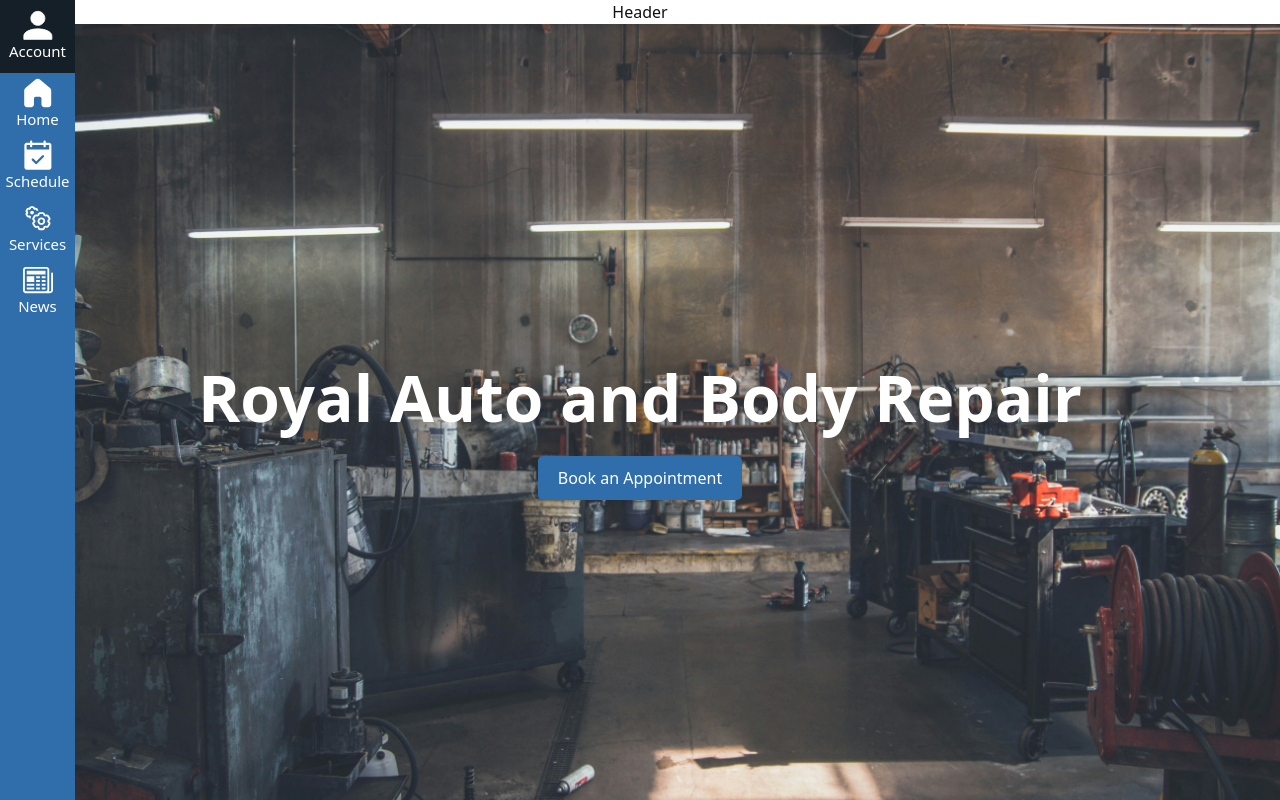
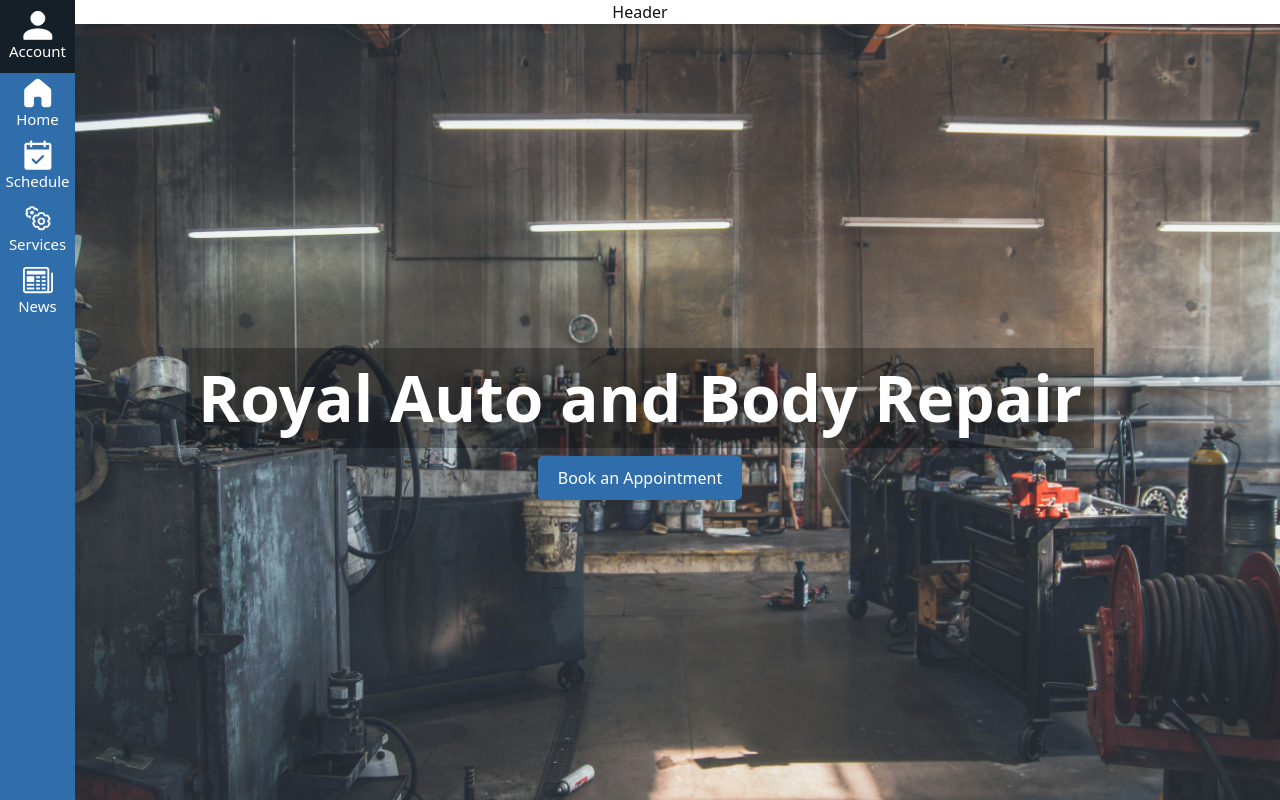
Before and after one commit to QuantumBits-CSUS-25-26/RoyalWebsite, a React (Create React App) app in the folder frontend/: page / in a window 1280 px wide. Shown: the top 800 px of the page. Built offline with nearby package versions, Linux system fonts and the light colour scheme.

Commit message:
RW-37
Created hero section component and inserted it in Homepage. Added styles to App.css

```diff
--- a/frontend/src/App.css
+++ b/frontend/src/App.css
@@ -103,7 +103,7 @@
   margin-bottom: .5rem;
   font-size: 64px;
   padding: .75rem;
-  /* background: rgb(0, 0, 0, 0.6);  */
+  background: rgb(0, 0, 0, 0.3);
   background-size: inherit ;
 }
 
--- a/frontend/src/Components/HeroSection.js
+++ b/frontend/src/Components/HeroSection.js
@@ -9,7 +9,6 @@ export default function HeroSection() {
             <div className="hero__overlay" aria-hidden="true" />
             <div className="hero__content">
                 <h1 className="hero__title">Royal Auto and Body Repair</h1>
-                {/* <p className="hero__subtitle">Your trusted partner in excellence</p> */}
                 <button className = "HeroBookingButton">Book an Appointment</button>
             </div>
         </section>
```
Also changed, not shown: 1 other file (tests, documents, lock files or other folders).
